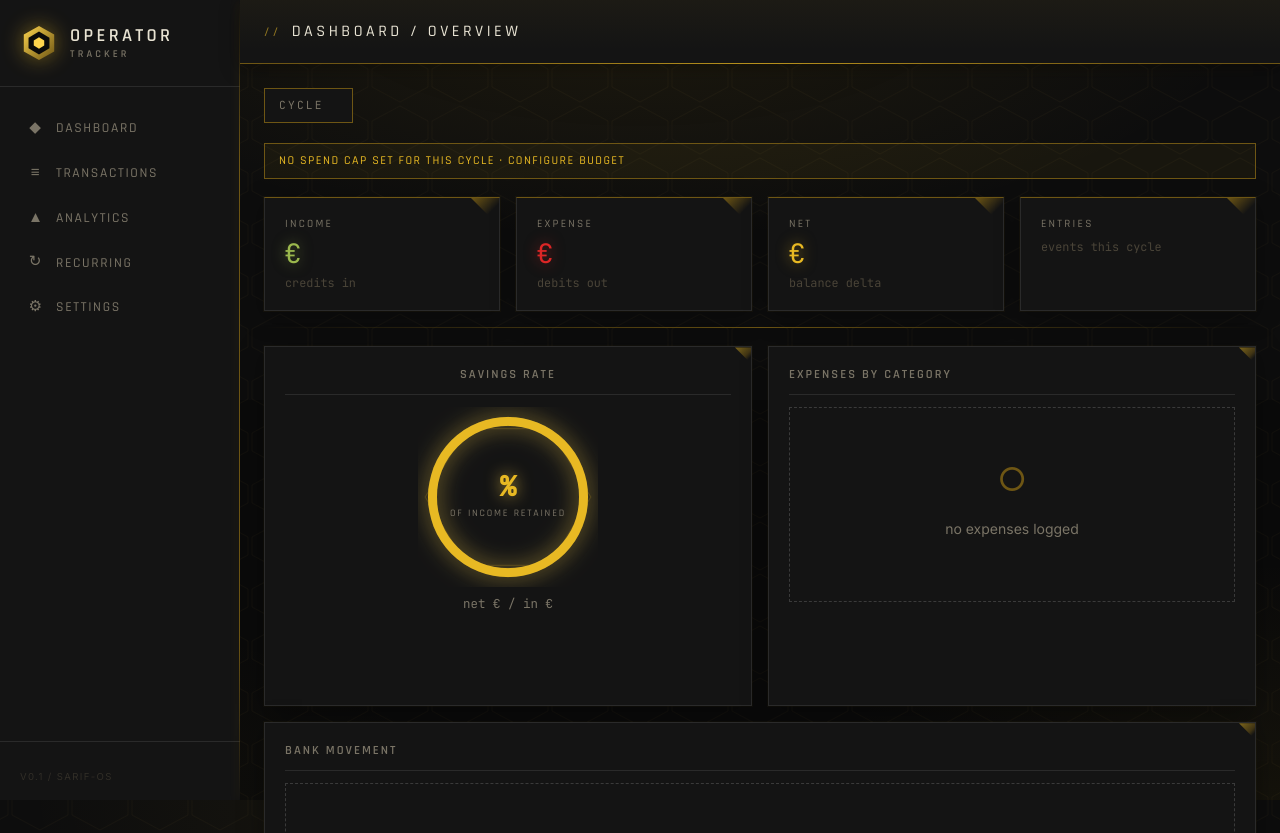
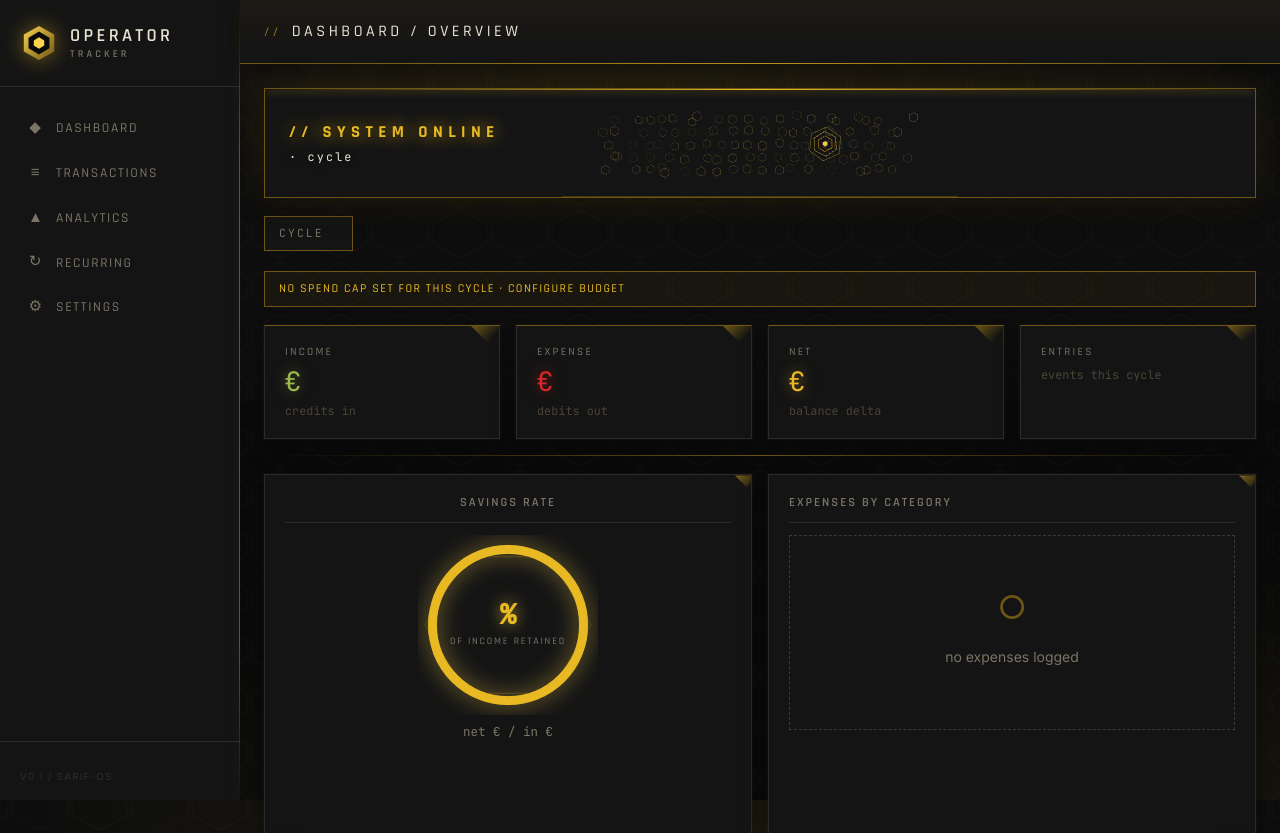
Before and after one commit to ARCANGEL0/Monex, a Django app: template templates/dashboard/home.html in a window 1280 px wide. Shown: the top 833 px of the page. Run offline with Django 3.2, Linux system fonts and the light colour scheme; the template is opened without the code that fills it, so the values that code supplies are empty.

Commit message:
three.js hex hero on dashboard

```diff
--- a/static/css/components.css
+++ b/static/css/components.css
@@ -1,3 +1,63 @@
+/* three.js hero strip */
+.hero3d {
+  position: relative;
+  height: 110px;
+  background: var(--bg-1);
+  border: 1px solid var(--gold-dim);
+  margin-bottom: 18px;
+  overflow: hidden;
+  box-shadow: 0 0 30px rgba(232, 185, 35, 0.12), 0 6px 24px rgba(0, 0, 0, 0.45);
+}
+.hero3d::before {
+  content: "";
+  position: absolute;
+  top: 0; left: 0; right: 0;
+  height: 1px;
+  background: linear-gradient(90deg, transparent, var(--gold-hot), transparent);
+  z-index: 2;
+  box-shadow: 0 0 8px var(--gold-hot);
+}
+.hero3d::after {
+  content: "";
+  position: absolute;
+  bottom: 0; left: 30%; right: 30%;
+  height: 1px;
+  background: var(--gold-dim);
+  opacity: 0.55;
+}
+.hero3d canvas { width: 100%; height: 100%; display: block; }
+.hero3d__overlay {
+  position: absolute;
+  inset: 0;
+  display: flex;
+  flex-direction: column;
+  justify-content: center;
+  padding: 0 24px;
+  pointer-events: none;
+}
+.hero3d__title {
+  font-family: var(--font-display);
+  letter-spacing: 0.32em;
+  font-size: 1.05rem;
+  color: var(--gold-hot);
+  text-shadow: 0 0 16px var(--gold-hot), 0 0 6px var(--bg-0);
+  font-weight: 700;
+  text-transform: uppercase;
+}
+.hero3d__sub {
+  font-family: var(--font-mono);
+  font-size: 0.74rem;
+  color: var(--text);
+  letter-spacing: 0.18em;
+  margin-top: 4px;
+  text-shadow: 0 0 6px var(--bg-0);
+}
+
+@media (max-width: 600px) {
+  .hero3d { height: 90px; }
+  .hero3d__title { font-size: 0.85rem; letter-spacing: 0.22em; }
+}
+
 /* card */
 .card {
   background: var(--bg-1);
--- /dev/null
+++ b/static/js/hero3d.js
@@ -0,0 +1,115 @@
+import * as THREE from "three";
+
+// hud-style hex field + spinning sigil that lives in the dashboard hero strip
+
+(function () {
+  const canvas = document.getElementById("hero-3d");
+  if (!canvas) return;
+
+  const scene = new THREE.Scene();
+  const renderer = new THREE.WebGLRenderer({ canvas, alpha: true, antialias: true });
+  renderer.setPixelRatio(Math.min(2, window.devicePixelRatio));
+
+  const camera = new THREE.PerspectiveCamera(45, 1, 0.1, 100);
+  camera.position.set(0, 0, 12);
+
+  function resize() {
+    const r = canvas.getBoundingClientRect();
+    if (r.width === 0 || r.height === 0) return;
+    renderer.setSize(r.width, r.height, false);
+    camera.aspect = r.width / r.height;
+    camera.updateProjectionMatrix();
+  }
+  resize();
+  window.addEventListener("resize", resize);
+
+  const GOLD = 0xfcd34d;
+  const HOT = 0xf59e0b;
+
+  // ambient hex field - pulses at random phases
+  const field = new THREE.Group();
+  const hexGeo = new THREE.RingGeometry(0.5, 0.55, 6, 1);
+  const hexes = [];
+  for (let x = -18; x <= 18; x += 1.8) {
+    for (let y = -3.2; y <= 3.2; y += 1.5) {
+      const mat = new THREE.MeshBasicMaterial({
+        color: GOLD,
+        side: THREE.DoubleSide,
+        transparent: true,
+        opacity: 0.15 + Math.random() * 0.3,
+      });
+      const h = new THREE.Mesh(hexGeo, mat);
+      h.position.set(
+        x + (Math.random() - 0.5) * 0.4,
+        y + (Math.random() - 0.5) * 0.4,
+        -2 - Math.random() * 3
+      );
+      h.rotation.z = Math.PI / 2;
+      h.userData = {
+        phase: Math.random() * Math.PI * 2,
+        speed: 0.4 + Math.random() * 0.6,
+      };
+      hexes.push(h);
+      field.add(h);
+    }
+  }
+  scene.add(field);
+
+  // central spinning sigil - 3 nested hex rings + bright core
+  const sigil = new THREE.Group();
+  sigil.position.x = 6;
+  const rings = [];
+  for (let i = 0; i < 3; i++) {
+    const r = 0.7 + i * 0.42;
+    const g = new THREE.RingGeometry(r, r + 0.05, 6, 1);
+    const m = new THREE.MeshBasicMaterial({
+      color: i === 0 ? HOT : GOLD,
+      side: THREE.DoubleSide,
+      transparent: true,
+      opacity: 0.9 - i * 0.18,
+    });
+    const ring = new THREE.Mesh(g, m);
+    ring.rotation.z = Math.PI / 2;
+    ring.userData = { dir: i % 2 ? 1 : -1, speedMult: i + 1 };
+    rings.push(ring);
+    sigil.add(ring);
+  }
+  // bright hex core
+  const coreGeo = new THREE.CircleGeometry(0.25, 6);
+  const coreMat = new THREE.MeshBasicMaterial({ color: GOLD, transparent: true, opacity: 0.95 });
+  const core = new THREE.Mesh(coreGeo, coreMat);
+  core.rotation.z = Math.PI / 2;
+  sigil.add(core);
+  scene.add(sigil);
+
+  // mouse parallax
+  let mouseX = 0;
+  canvas.parentElement.addEventListener("mousemove", (e) => {
+    const rect = canvas.getBoundingClientRect();
+    mouseX = ((e.clientX - rect.left) / rect.width - 0.5) * 2;
+  });
+  canvas.parentElement.addEventListener("mouseleave", () => { mouseX = 0; });
+
+  let t = 0;
+  function tick() {
+    t += 0.016;
+
+    rings.forEach((r) => {
+      r.rotation.z += 0.008 * r.userData.dir * r.userData.speedMult;
+    });
+    core.material.opacity = 0.65 + 0.3 * Math.sin(t * 2.2);
+
+    hexes.forEach((h) => {
+      const p = h.userData.phase;
+      h.material.opacity = 0.1 + 0.28 * Math.abs(Math.sin(t * h.userData.speed + p));
+    });
+
+    // gentle parallax sway
+    field.position.x = Math.sin(t * 0.18) * 0.5 + mouseX * 0.4;
+    sigil.position.y = Math.sin(t * 0.6) * 0.12;
+
+    renderer.render(scene, camera);
+    requestAnimationFrame(tick);
+  }
+  tick();
+})();
--- a/templates/dashboard/home.html
+++ b/templates/dashboard/home.html
@@ -5,6 +5,14 @@
 {% block topbar_title %}dashboard / overview{% endblock %}
 
 {% block content %}
+<div class="hero3d">
+  <canvas id="hero-3d"></canvas>
+  <div class="hero3d__overlay">
+    <div class="hero3d__title">// system online</div>
+    <div class="hero3d__sub">{{ request.user.username }} · cycle {{ selected|date:'M Y'|lower }}</div>
+  </div>
+</div>
+
 <div class="page-head">
   <div class="page-head__left">
     <div class="month-picker">
@@ -118,4 +126,12 @@
 
 {% block body_extra %}
   <script src="{% static 'js/charts.js' %}"></script>
+  <script type="importmap">
+  {
+    "imports": {
+      "three": "https://unpkg.com/three@0.160.0/build/three.module.js"
+    }
+  }
+  </script>
+  <script type="module" src="{% static 'js/hero3d.js' %}"></script>
 {% endblock %}
```
